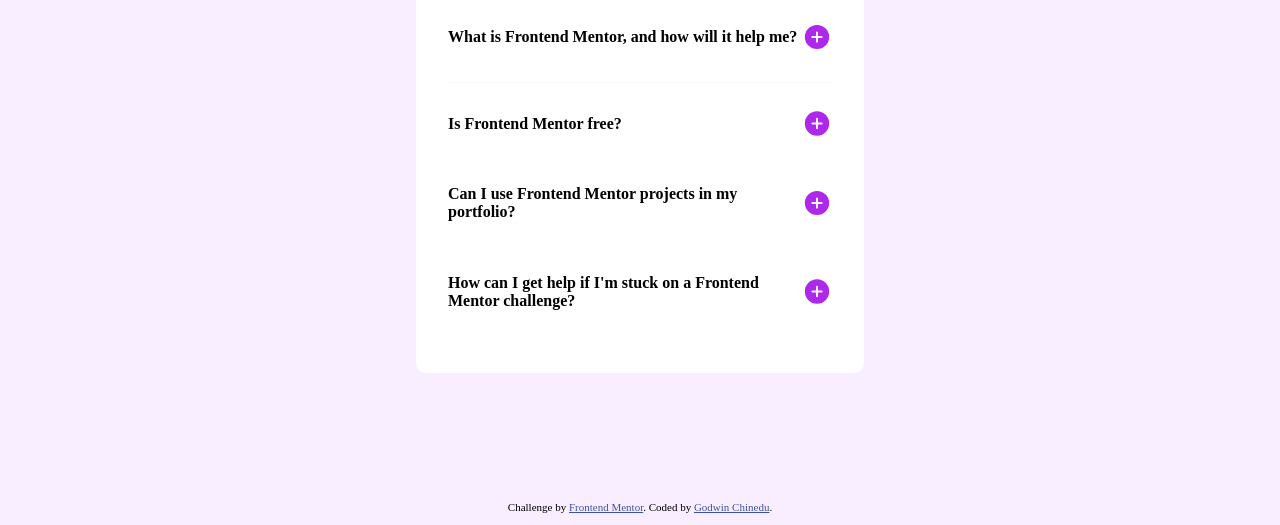
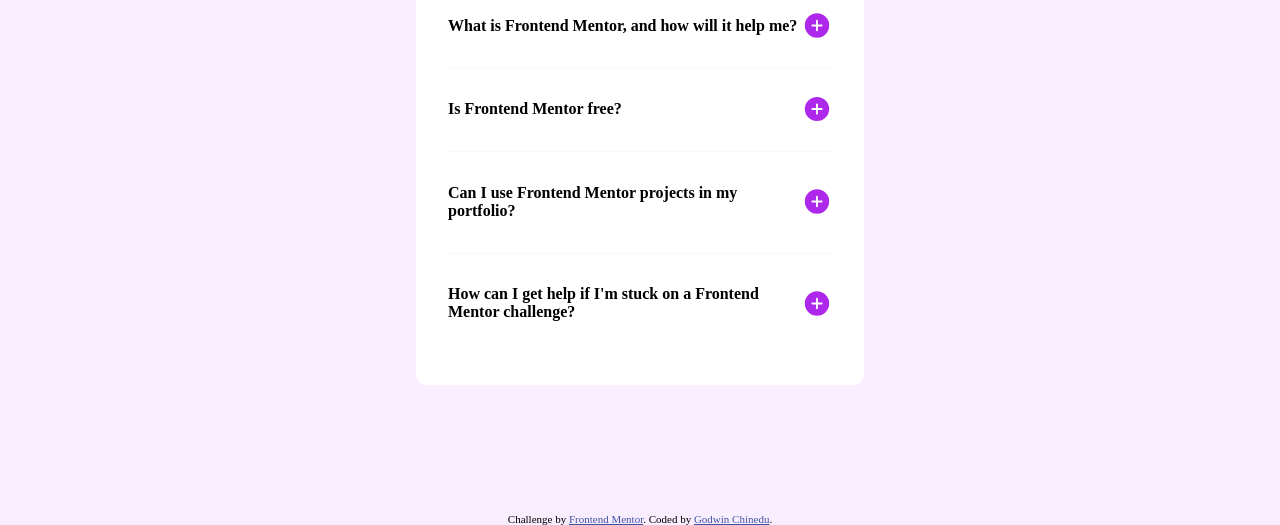
Before and after one commit to G0dgood/faqs_accordion, a plain HTML site: page index.html in a window 1280 px wide. Shown: the part 300-825 px from the top of the page. Drawn offline with Linux system fonts and the light colour scheme.

Commit message:
first commit

```diff
--- a/index.html
+++ b/index.html
@@ -74,8 +74,8 @@
     }
 
     .sub {
-      padding-bottom: 15px;
-      border-bottom: 1px solid #F8F8F8;
+      padding-bottom: 12px;
+      border-bottom: 1.5px solid #F8F8F8;
     }
 
     .question-container {
@@ -146,7 +146,7 @@
           all levels and ideal for portfolio building.
         </div>
       </section>
-      <section class="show">
+      <section class="show sub">
         <div class="question-container">
           <h4>Is Frontend Mentor free?</h4>
           <img class="toggle-icon" src="./assets/images/icon-plus.svg" alt="icon-plus" />
@@ -156,7 +156,7 @@
           option providing access to a range of projects suitable for all skill levels.
         </div>
       </section>
-      <section class="show">
+      <section class="show sub">
         <div class="question-container">
           <h4>Can I use Frontend Mentor projects in my portfolio?</h4>
           <img class="toggle-icon" src="./assets/images/icon-plus.svg" alt="icon-plus" />
```
